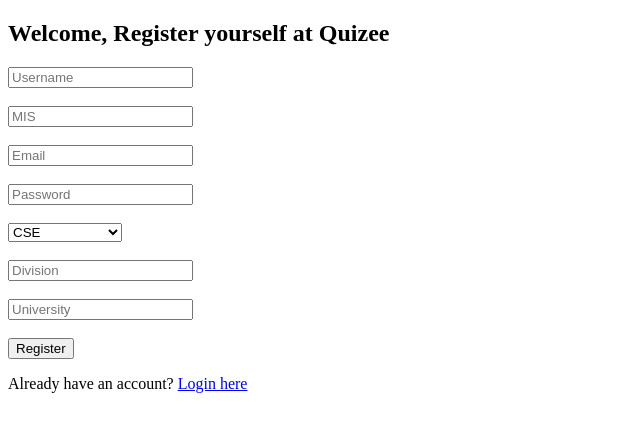
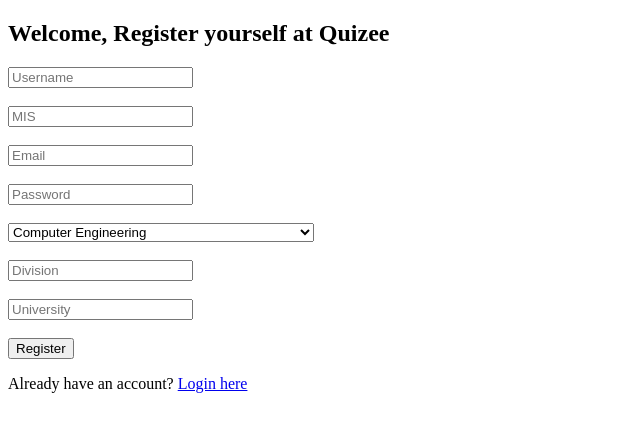
Before and after one commit to Darshana0906/Quizee, a PHP site: page /student/register.php in a window 1280 px wide. Shown: the top 432 px of the page, without its empty margins (0-640 px from the left). Run offline with PHP 8.4, Linux system fonts and the light colour scheme; a stand-in replaces the project's code that opens the database connection.

Commit message:
Drop down changed

```diff
--- a/student/register.php
+++ b/student/register.php
@@ -59,13 +59,15 @@
     <input type="email" name="email" placeholder="Email" required><br><br>
     <input type="password" name="password" placeholder="Password" required><br><br>
     <select name="branch" required>
-        <option value="CSE">CSE</option>
-        <option value="ENTC">ENTC</option>
-        <option value="MECH">MECH</option>
-        <option value="CIVIL">CIVIL</option>
-        <option value="EEE">EEE</option>
+        <option value="Computer Engineering">Computer Engineering</option>
+        <option value="Electronics and Telecommunication Engineering">Electronics and Telecommunication Engineering</option>
+        <option value="Mechanical Engineering">Mechanical Engineering</option>
+        <option value="Civil Engineering">Civil Engineering</option>
+        <option value="Electrical Engineering">Electrical Engineering</option>
         <option value="AIML">AIML</option>
-        <option value="Instrumentation">Instrumentation</option>
+        <option value="Instrumentation and Control Engineering">Instrumentation and Control Engineering</option>
+        <option value="Manufacturing Science and Engineering">Manufacturing Science and Engineering</option>
+        <option value="Metallurgy and Materials Technology">Metallurgy and Materials Technology</option>
     </select><br><br>
     <input type="text" name="division" placeholder="Division" required><br><br>
     <input type="text" name="university" placeholder="University" required><br><br>
```
Also changed, not shown: test.php (+24 -3 lines).
